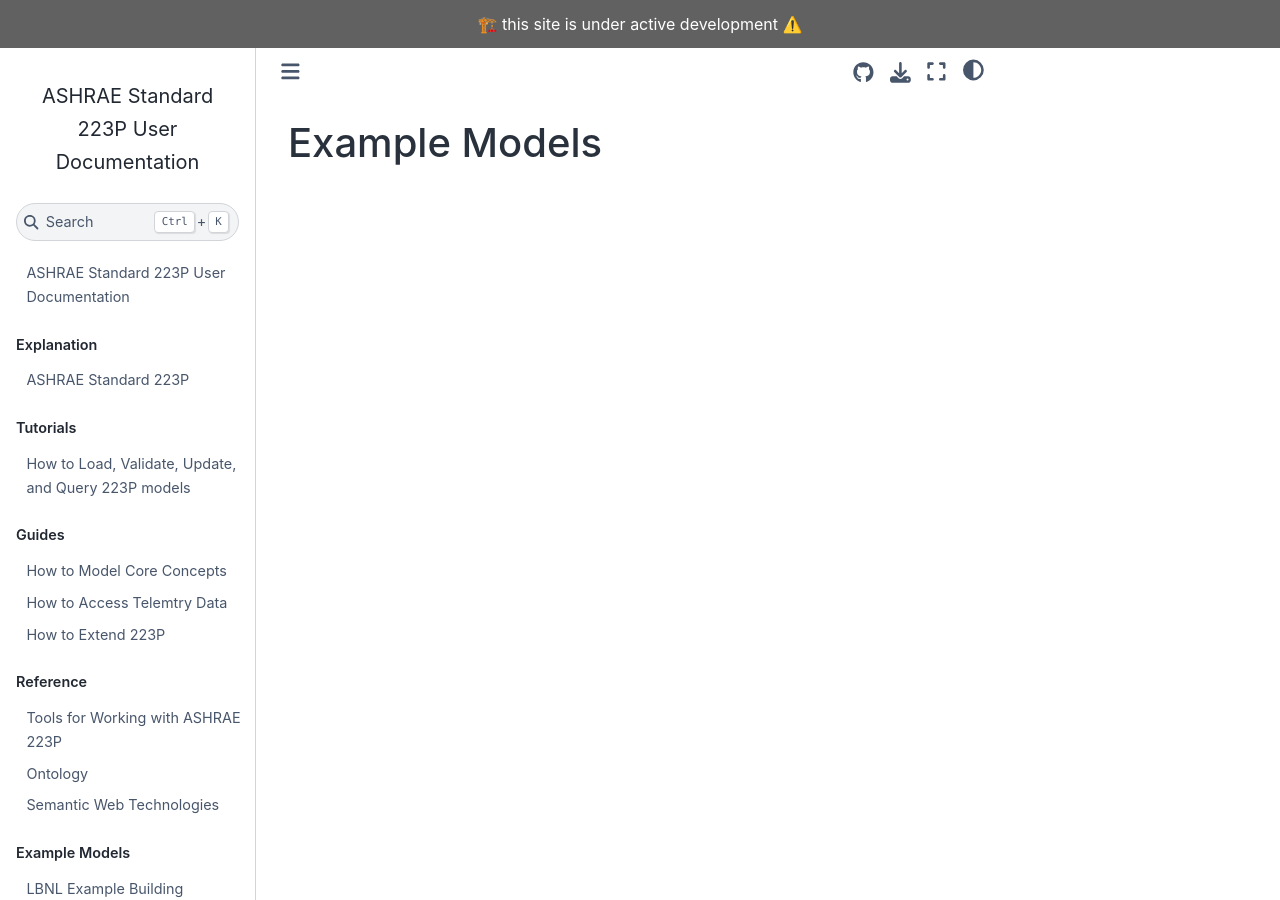
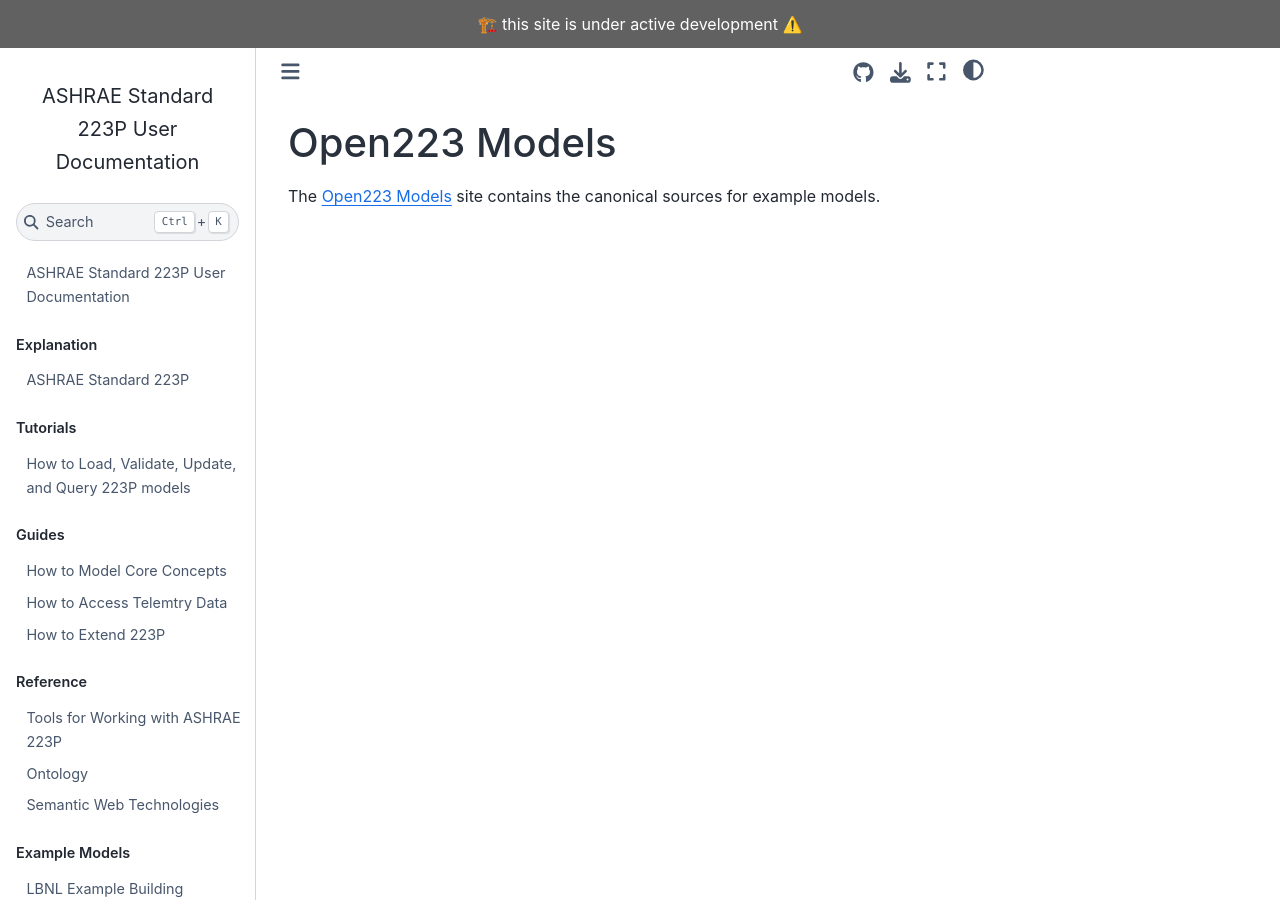
Before and after one commit to open223/docs.open223.info, a Jupyter Book: the page built from reference/223-models.md, in a window 1280 px wide and 900 px high. Built offline with Jupyter Book 1.0.4 settings and Sphinx 7.4.7 and the Sphinx Book theme 1.1.4, drawn with Linux system fonts in a browser that asks for light colours; pages that are not in the unit, such as notebooks, are missing from menus.

Commit message:
update 223 models

```diff
--- a/reference/223-models.md
+++ b/reference/223-models.md
@@ -1,2 +1,3 @@
-(example-models)=
-# Example Models
+# Open223 Models
+
+The [Open223 Models](https://models.open223.info/) site contains the canonical sources for example models.
```
